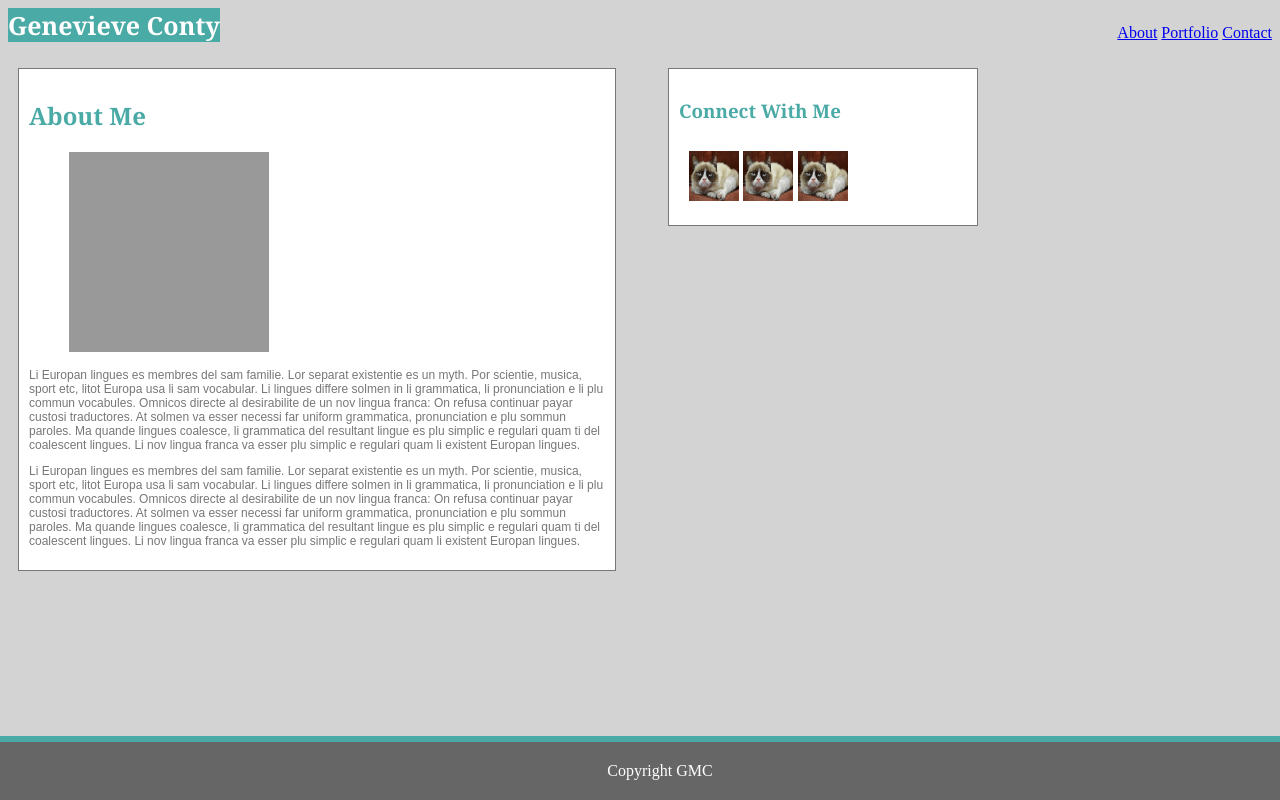
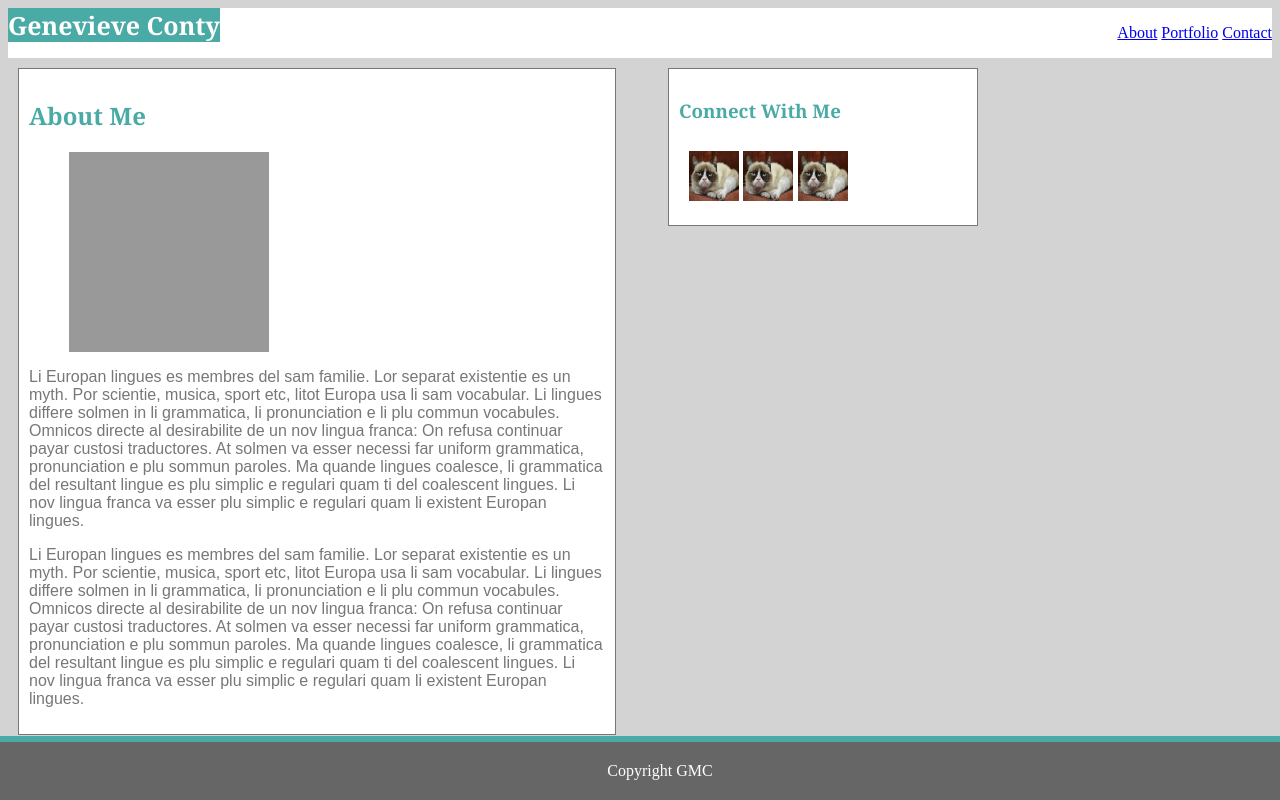
Before and after one commit to contygm/Portfolio1, a PHP site: page / in a window 1280 px wide. Run offline with PHP 8.4, Linux system fonts and the light colour scheme.

Commit message:
chyea! header issue resolved

```diff
--- a/style.css
+++ b/style.css
@@ -15,7 +15,6 @@ header {
 
 	margin: 0;
 	padding: 0;
-	display: inline;
 	clear: both;
 	overflow: auto;
 	background-color: #ffffff;
@@ -34,10 +33,8 @@ h1 {
 
 }
 
-nav h1 {
-	position: absolute;
-	top: 0;
-	width: 100%;
+nav {
+	float:right;
 }
 
 nav ul {
@@ -73,7 +70,7 @@ section {
 }
 
 article {
-	font-size: 12px;
+	font-size: 16px;
 
 }
 
```
